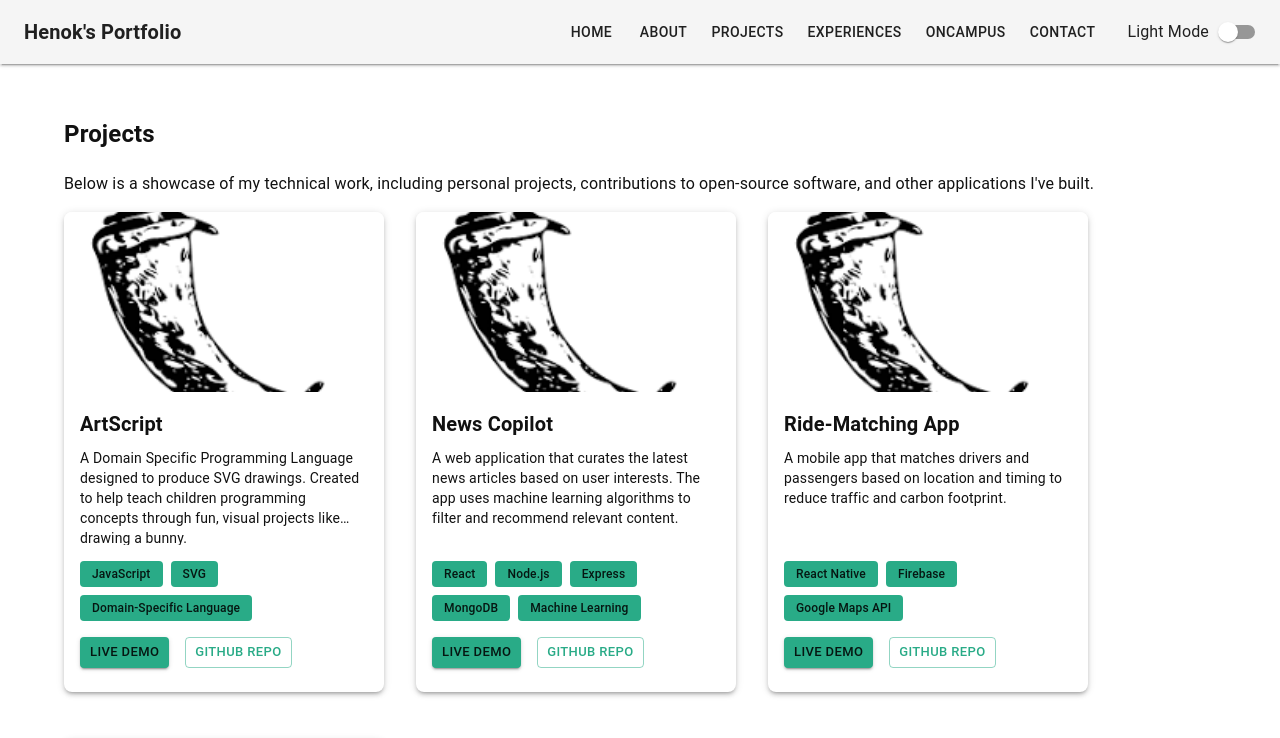
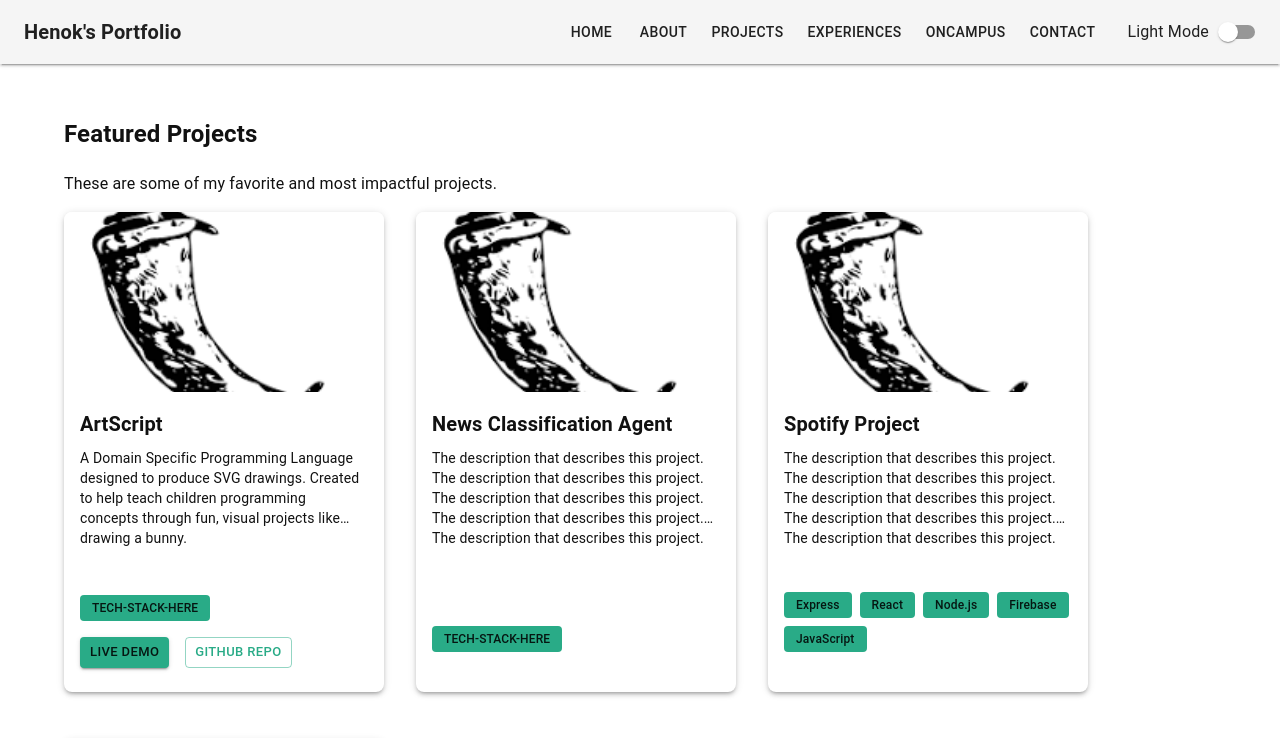
Before and after one commit to Henok-foslyk/profileHenok, a React (Vite) app: page /projects in a window 1280 px wide. Shown: the top 738 px of the page. Built offline with nearby package versions, Linux system fonts and the light colour scheme.

Commit message:
updated projects page to have rudimentary project display

```diff
--- /dev/null
+++ b/src/layouts/ProjectDisplay.jsx
@@ -0,0 +1,62 @@
+import React from 'react';
+import {
+  Dialog,
+  DialogTitle,
+  DialogContent,
+  DialogActions,
+  Typography,
+  Button,
+  Stack,
+  Chip,
+  Box
+} from '@mui/material';
+
+const ProjectDisplay = ({ open, onClose, project }) => {
+  if (!project) return null;
+
+  const { title, description, image, techStack, liveDemoLink, repoLink } = project;
+
+  return (
+    <Dialog open={open} onClose={onClose} maxWidth="md" fullWidth>
+      <DialogTitle>{title}</DialogTitle>
+      <DialogContent dividers>
+        <Box
+          component="img"
+          src={image}
+          alt={title}
+          sx={{ width: '100%', maxHeight: 400, objectFit: 'contain', mb: 2 }}
+        />
+        <Typography variant="body1" paragraph>
+          {description}
+        </Typography>
+
+        <Typography variant="subtitle1" gutterBottom>
+          Tech Stack:
+        </Typography>
+        <Stack direction="row" spacing={1} flexWrap="wrap" mb={2}>
+          {techStack.map((tech, idx) => (
+            <Chip key={idx} label={tech} color="primary" variant="outlined" />
+          ))}
+        </Stack>
+      </DialogContent>
+
+      <DialogActions>
+        {liveDemoLink && (
+          <Button href={liveDemoLink} target="_blank" rel="noopener noreferrer">
+            Live Demo
+          </Button>
+        )}
+        {repoLink && (
+          <Button href={repoLink} target="_blank" rel="noopener noreferrer">
+            GitHub
+          </Button>
+        )}
+        <Button onClick={onClose} color="secondary">
+          Close
+        </Button>
+      </DialogActions>
+    </Dialog>
+  );
+};
+
+export default ProjectDisplay;
--- a/src/pages/Projects.jsx
+++ b/src/pages/Projects.jsx
@@ -1,69 +1,114 @@
+import React, { useState } from 'react';
 import { Stack, Box } from '@mui/material';
 import ProjectCard from '../layouts/ProjectCard';
-import flaskLogo from "../assets/images/flask.png";
+import flaskLogo from '../assets/images/flask.png';
+import ProjectDisplay from "../layouts/ProjectDisplay"
 
 const Projects = () => {
-  const projects = [
+  const allProjects = [
+    // Featured Projects
     {
-      title: "ArtScript",
-      description:
-        "A Domain Specific Programming Language designed to produce SVG drawings. Created to help teach children programming concepts through fun, visual projects like drawing a bunny.",
+      title: 'ArtScript',
+      description: 'A Domain Specific Programming Language designed to produce SVG drawings. Created to help teach children programming concepts through fun, visual projects like drawing a bunny.',
       image: flaskLogo,
-      techStack: ['JavaScript', 'SVG', 'Domain-Specific Language'],
-      liveDemoLink: "https://your-rtScript-demo-link.com",
-      repoLink: "https://github.com/yourusername/rtScript",
+      techStack: ['TECH-STACK-HERE'],
+      liveDemoLink: 'https://your-artscript-demo-link.com',
+      repoLink: 'https://github.com/yourusername/artscript',
+      featured: true,
     },
     {
-      title: "News Copilot",
-      description:
-        "A web application that curates the latest news articles based on user interests. The app uses machine learning algorithms to filter and recommend relevant content.",
+      title: 'News Classification Agent',
+      description: 'The description that describes this project. The description that describes this project. The description that describes this project. The description that describes this project. The description that describes this project.',
       image: flaskLogo,
-      techStack: ['React', 'Node.js', 'Express', 'MongoDB', 'Machine Learning'],
-      liveDemoLink: "https://news-copilot-demo.com",
-      repoLink: "https://github.com/yourusername/news-copilot",
+      techStack: ['TECH-STACK-HERE'],
+      liveDemoLink: '',
+      repoLink: '',
+      featured: true,
     },
     {
-      title: "Ride-Matching App",
-      description:
-        "A mobile app that matches drivers and passengers based on location and timing to reduce traffic and carbon footprint.",
+      title: 'Spotify Project',
+      description: 'The description that describes this project. The description that describes this project. The description that describes this project. The description that describes this project. The description that describes this project.',
       image: flaskLogo,
-      techStack: ['React Native', 'Firebase', 'Google Maps API'],
-      liveDemoLink: "https://ride-matching-app.com",
-      repoLink: "https://github.com/yourusername/ride-matching",
+      techStack: ['Express', 'React', 'Node.js', 'Firebase', 'JavaScript'],
+      liveDemoLink: '',
+      repoLink: '',
+      featured: true,
     },
     {
-      title: "3D Modeling Software",
-      description:
-        "A desktop application for creating and editing 3D models with support for texturing, lighting, and rendering.",
+      title: 'Help Me Study Extension',
+      description: 'The description that describes this project. The description that describes this project. The description that describes this project. The description that describes this project. The description that describes this project.',
       image: flaskLogo,
-      techStack: ['C++', 'OpenGL', '3D Graphics', 'Mathematics'],
-      liveDemoLink: "https://3d-modeling-software-demo.com",
-      repoLink: "https://github.com/yourusername/3d-modeling-software",
+      techStack: ['TECH-STACK-HERE'],
+      liveDemoLink: '',
+      repoLink: '',
+      featured: true,
     },
+
+    // All Projects
+    { title: 'Personal Profile', description: 'The description that describes this project. The description that describes this project. The description that describes this project. The description that describes this project. The description that describes this project.', image: flaskLogo, techStack: ['TECH-STACK-HERE'], liveDemoLink: '', repoLink: '', featured: false },
+    { title: 'Personal Webpage', description: 'The description that describes this project. The description that describes this project. The description that describes this project. The description that describes this project. The description that describes this project.', image: flaskLogo, techStack: ['TECH-STACK-HERE'], liveDemoLink: '', repoLink: '', featured: false },
+    { title: 'MineSweeper Game', description: 'The description that describes this project. The description that describes this project. The description that describes this project. The description that describes this project. The description that describes this project.', image: flaskLogo, techStack: ['TECH-STACK-HERE'], liveDemoLink: '', repoLink: '', featured: false },
+    { title: 'Shopping List App', description: 'The description that describes this project. The description that describes this project. The description that describes this project. The description that describes this project. The description that describes this project.', image: flaskLogo, techStack: ['TECH-STACK-HERE'], liveDemoLink: '', repoLink: '', featured: false },
+    { title: 'Weather App', description: 'A mobile app demonstrating use of APIs and HTTP requests to fetch and display weather information.', image: flaskLogo, techStack: ['TECH-STACK-HERE'], liveDemoLink: '', repoLink: '', featured: false },
+    { title: 'Calendar App', description: 'Focuses on upgrading and modernizing deprecated code for calendar functionalities.', image: flaskLogo, techStack: ['TECH-STACK-HERE'], liveDemoLink: '', repoLink: '', featured: false },
+    { title: 'Encrypting S1.0', description: 'A final cryptography project implementing encryption techniques covered in the course.', image: flaskLogo, techStack: ['TECH-STACK-HERE'], liveDemoLink: '', repoLink: '', featured: false },
+    { title: 'Encryption Puzzle Solver', description: 'Solved various encryption challenges to deepen understanding of cryptographic techniques.', image: flaskLogo, techStack: ['TECH-STACK-HERE'], liveDemoLink: '', repoLink: '', featured: false },
+    { title: 'YOLO Object Detection', description: 'Deep learning project using YOLO to perform object detection, training and evaluating performance on multiple datasets.', image: flaskLogo, techStack: ['TECH-STACK-HERE'], liveDemoLink: '', repoLink: '', featured: false },
+    { title: 'Emotion Detection', description: 'The description that describes this project. The description that describes this project. The description that describes this project. The description that describes this project. The description that describes this project.', image: flaskLogo, techStack: ['TECH-STACK-HERE'], liveDemoLink: '', repoLink: '', featured: false },
+    { title: 'Movie Chatbots', description: 'Built multiple chatbot models using NLP techniques including regex, Naive Bayes, Logistic Regression, word vectors, and transformers.', image: flaskLogo, techStack: ['TECH-STACK-HERE'], liveDemoLink: '', repoLink: '', featured: false },
+    { title: 'Bubble Shooter', description: 'The description that describes this project. The description that describes this project. The description that describes this project. The description that describes this project. The description that describes this project.', image: flaskLogo, techStack: ['TECH-STACK-HERE'], liveDemoLink: '', repoLink: '', featured: false },
+    { title: 'Snake Game', description: 'The description that describes this project. The description that describes this project. The description that describes this project. The description that describes this project. The description that describes this project.', image: flaskLogo, techStack: ['TECH-STACK-HERE'], liveDemoLink: '', repoLink: '', featured: false },
+    { title: 'Trie Implementation', description: 'The description that describes this project. The description that describes this project. The description that describes this project. The description that describes this project. The description that describes this project.', image: flaskLogo, techStack: ['TECH-STACK-HERE'], liveDemoLink: '', repoLink: '', featured: false },
+    { title: "Conway's Game of Life", description: 'The description that describes this project. The description that describes this project. The description that describes this project. The description that describes this project. The description that describes this project.', image: flaskLogo, techStack: ['TECH-STACK-HERE'], liveDemoLink: '', repoLink: '', featured: false },
+    { title: 'Thomas Jefferson School Website', description: 'The description that describes this project. The description that describes this project. The description that describes this project. The description that describes this project. The description that describes this project.', image: flaskLogo, techStack: ['TECH-STACK-HERE'], liveDemoLink: '', repoLink: '', featured: false },
+    { title: 'ReciMe AI Recipe Assistant', description: 'The description that describes this project. The description that describes this project. The description that describes this project. The description that describes this project. The description that describes this project.', image: flaskLogo, techStack: ['TECH-STACK-HERE'], liveDemoLink: '', repoLink: '', featured: false },
+    { title: 'Weather & News App (Countdown)', description: 'The description that describes this project. The description that describes this project. The description that describes this project. The description that describes this project. The description that describes this project.', image: flaskLogo, techStack: ['TECH-STACK-HERE'], liveDemoLink: '', repoLink: '', featured: false },
+    { title: 'Tic Tac Toe Game (Countdown)', description: 'The description that describes this project. The description that describes this project. The description that describes this project. The description that describes this project. The description that describes this project.', image: flaskLogo, techStack: ['TECH-STACK-HERE'], liveDemoLink: '', repoLink: '', featured: false },
+    { title: 'Book List (Countdown)', description: 'The description that describes this project. The description that describes this project. The description that describes this project. The description that describes this project. The description that describes this project.', image: flaskLogo, techStack: ['TECH-STACK-HERE'], liveDemoLink: '', repoLink: '', featured: false },
   ];
+
+  const featuredProjects = allProjects.filter(project => project.featured);
+  const otherProjects = allProjects.filter(project => !project.featured);
+
+  const [selectedProject, setSelectedProject] = useState(null);
+  const [modalOpen, setModalOpen] = useState(false);
+
+  const handleOpen = (project) => {
+    setSelectedProject(project);
+    setModalOpen(true);
+  };
+
+  const handleClose = () => {
+    setSelectedProject(null);
+    setModalOpen(false);
+  };
 
   return (
     <section className="p-8">
-      <h2 className="text-3xl font-semibold mb-4">Projects</h2>
+      <h2 className="text-3xl font-semibold mb-4">Featured Projects</h2>
       <p className="text-gray-700 mb-6">
-        Below is a showcase of my technical work, including personal projects, contributions to open-source software, and other applications I've built.
+        These are some of my favorite and most impactful projects.
       </p>
-
-      <Stack
-        direction="row"
-        flexWrap="wrap"
-        justifyContent="flex-start"
-        gap={4} // 4 * 8px = 32px gap between cards horizontally and vertically
-      >
-        {projects.map((project, idx) => (
-          <Box
-            key={idx}
-            sx={{ width: 320 }}
-          >
+      <Stack direction="row" flexWrap="wrap" justifyContent="flex-start" gap={4}>
+        {featuredProjects.map((project, idx) => (
+          <Box key={idx} sx={{ width: 320, cursor: 'pointer' }} onClick={() => handleOpen(project)}>
             <ProjectCard {...project} />
           </Box>
         ))}
       </Stack>
+
+      <h2 className="text-3xl font-semibold mt-12 mb-4">All Projects</h2>
+      <p className="text-gray-700 mb-6">
+        A comprehensive list of my projects across courses, internships, and personal work.
+      </p>
+      <Stack direction="row" flexWrap="wrap" justifyContent="flex-start" gap={4}>
+        {otherProjects.map((project, idx) => (
+          <Box key={idx} sx={{ width: 320, cursor: 'pointer' }} onClick={() => handleOpen(project)}>
+            <ProjectCard {...project} />
+          </Box>
+        ))}
+      </Stack>
+      <ProjectDisplay open={modalOpen} onClose={handleClose} project={selectedProject} />
     </section>
   );
 };
```
